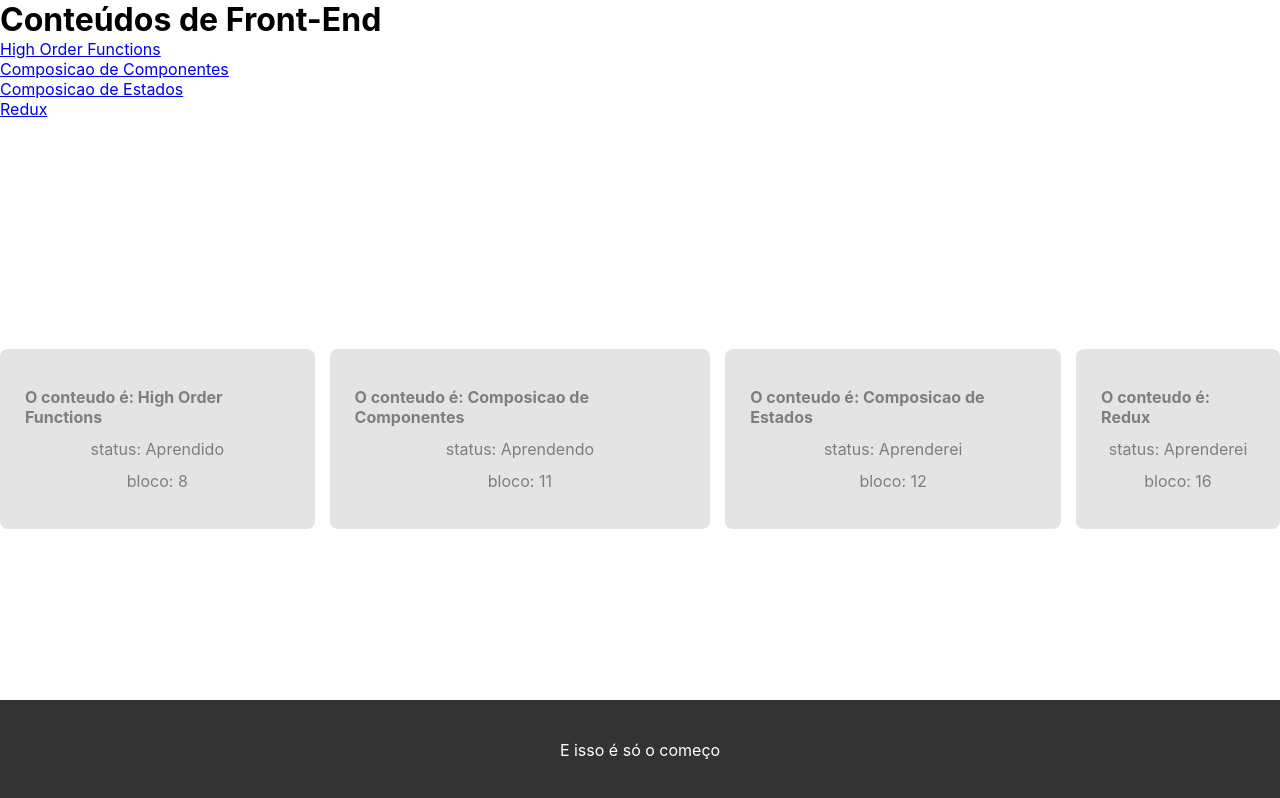
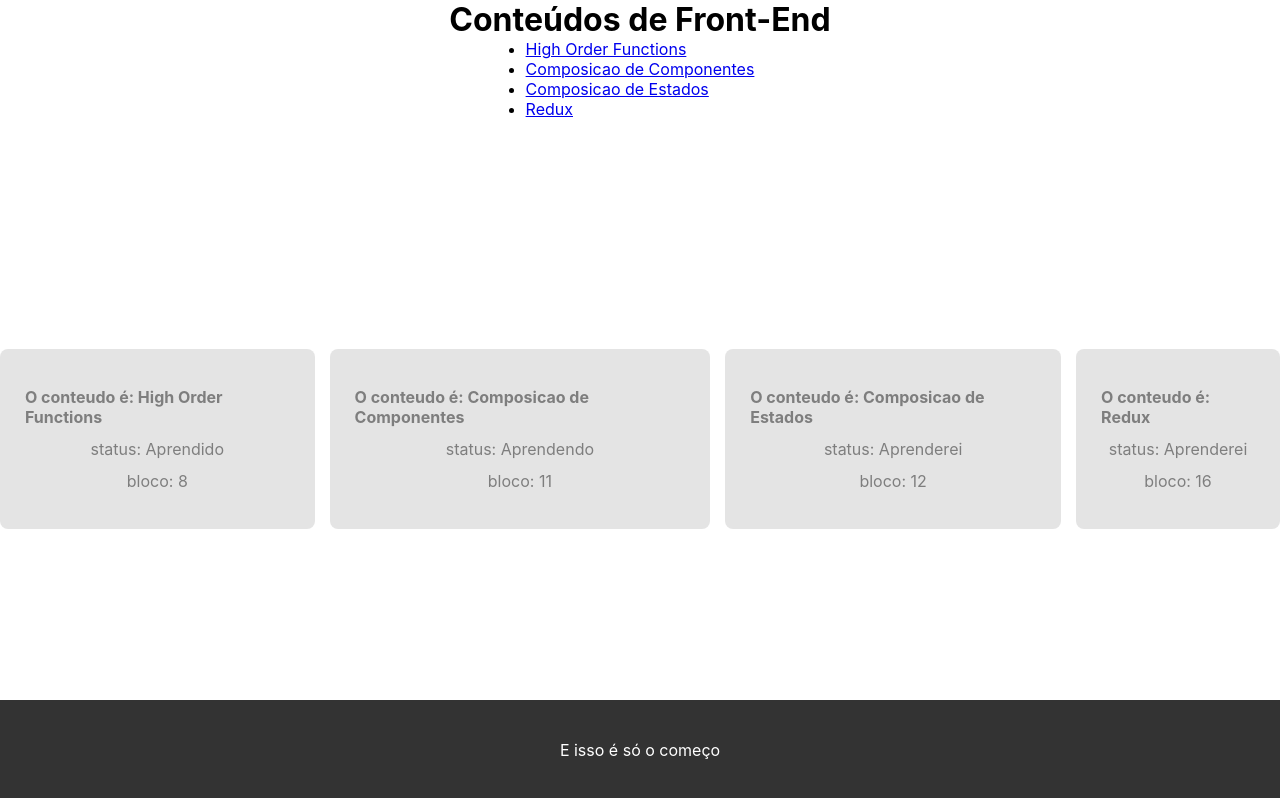
Before and after one commit to severidade/trybe_exercises_front_end, a React (Create React App) app in the folder conteudo-trybe-app/: page / in a window 1280 px wide. Built offline with nearby package versions, Linux system fonts and the light colour scheme.

Commit message:
feat: :art: formatacao do nav e destaque aos itens quando selecionados

```diff
--- a/conteudo-trybe-app/src/App.css
+++ b/conteudo-trybe-app/src/App.css
@@ -2,6 +2,11 @@
   margin: 0;
   padding: 0;
   box-sizing: border-box;
+}
+.menuSuperior {
+  display: flex;
+  flex-direction: column;
+  align-items: center;
 }
 
 .title {
@@ -41,6 +46,7 @@ div.card:target {
   border: solid 6px blue;
   opacity: 1;
   transition: 0.15s ease-in-out;
+  transform: translate(0px, -50px);
 }
 
 footer {
--- a/conteudo-trybe-app/src/componentes/Heder.jsx
+++ b/conteudo-trybe-app/src/componentes/Heder.jsx
@@ -4,10 +4,10 @@ import Menu from './Menu';
 class Heder extends React.Component {
   render() {
     return (
-      <>
+      <div className='menuSuperior'>
         <h1>Conteúdos de Front-End</h1>
         <Menu />
-      </>
+      </div>
     );
   }
 }
```
